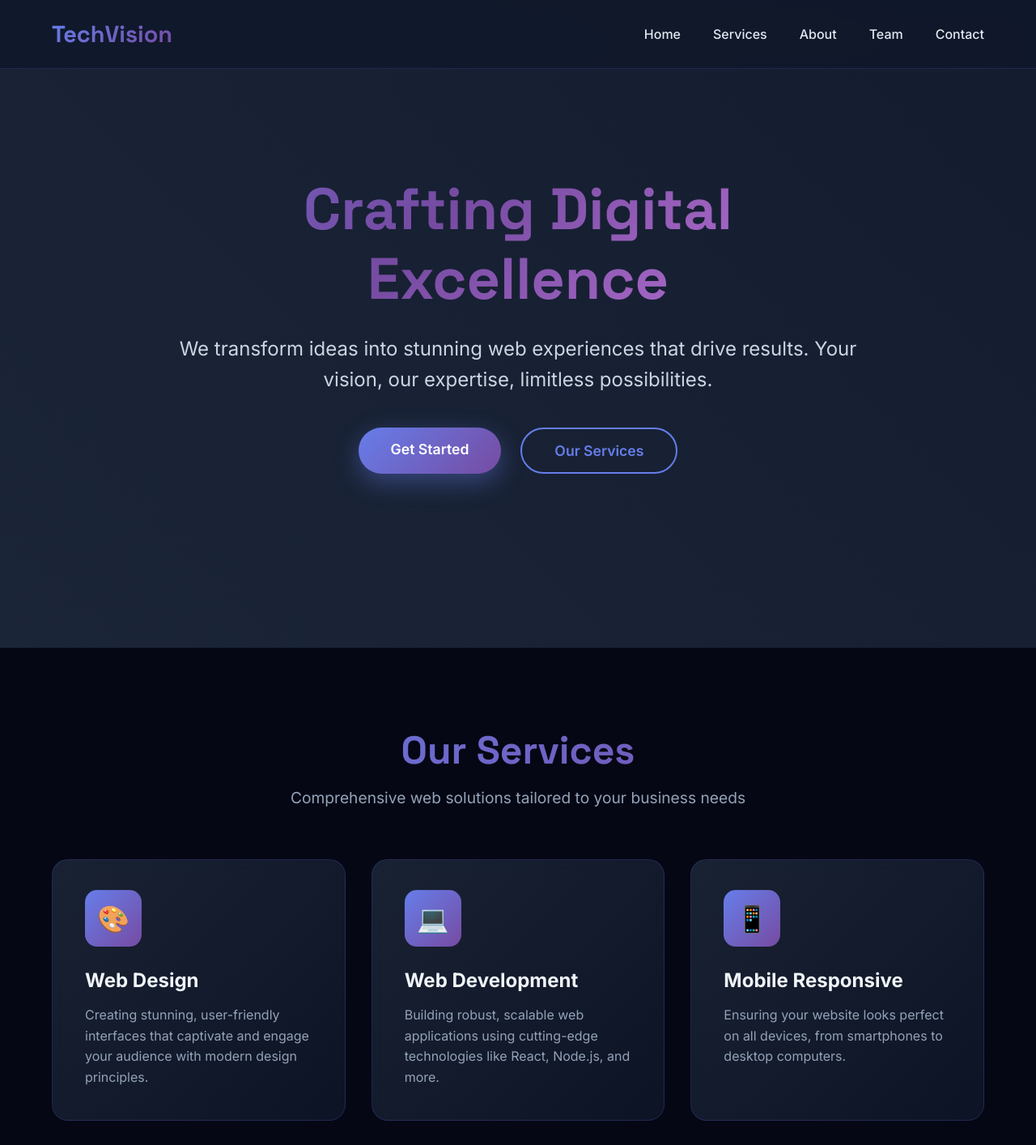
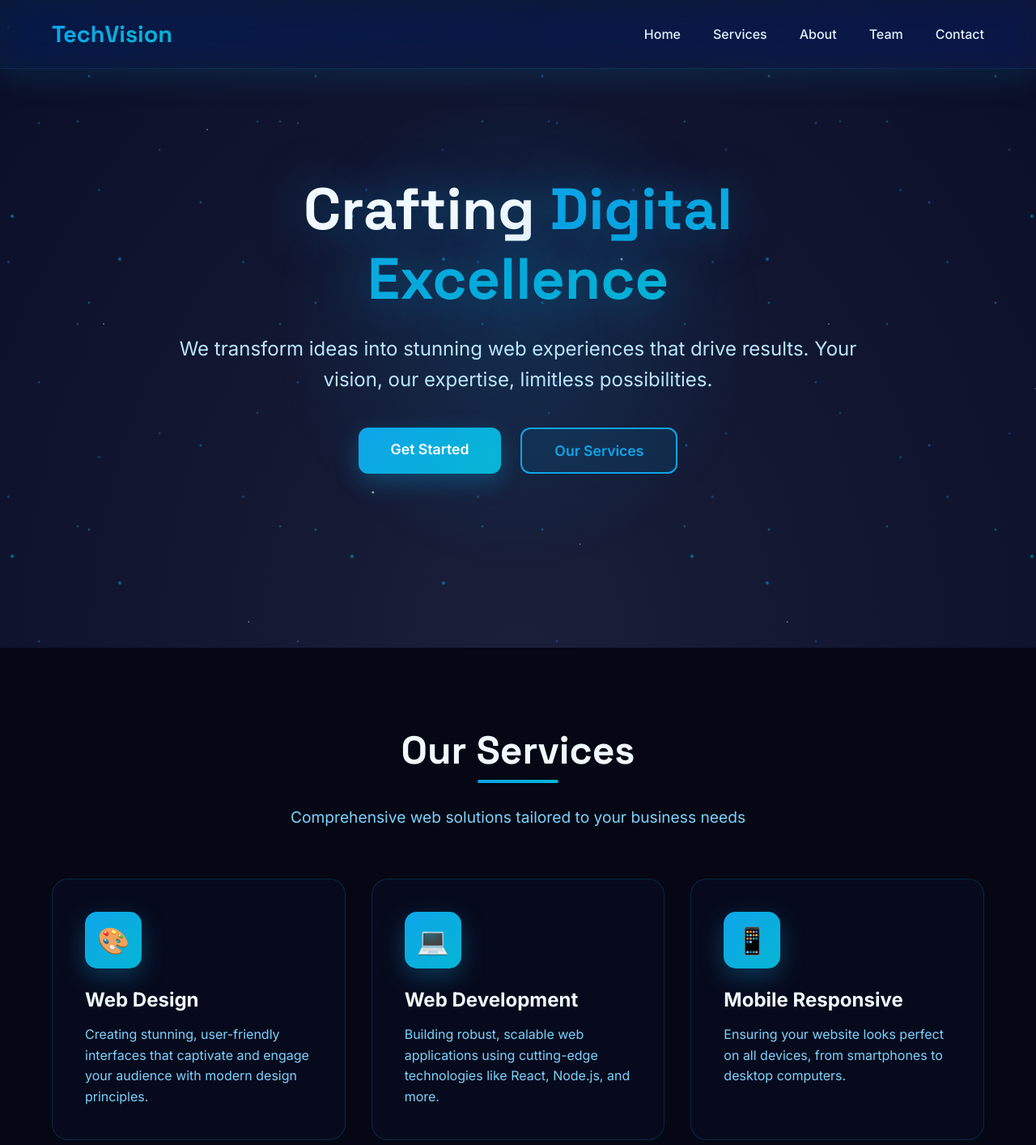
Before and after one commit to Co-okieee/My-website, a React (Vite) app: page / in a window 1280 px wide. Shown: the top 1414 px of the page at 81% size. Built offline with nearby package versions, Linux system fonts and the light colour scheme.

Commit message:
Background update

```diff
--- a/src/App.css
+++ b/src/App.css
@@ -1,4 +1,5 @@
-/* Animated Background */
+/* ========== 星空粒子背景 - 完整替换 .animated-bg 部分 ========== */
+
 .animated-bg {
   position: fixed;
   top: 0;
@@ -6,34 +7,134 @@
   width: 100%;
   height: 100%;
   z-index: -1;
-  background: linear-gradient(45deg, #0f172a, #1e293b, #0f172a);
-  background-size: 400% 400%;
-  animation: gradientShift 15s ease infinite;
+  background: radial-gradient(ellipse at bottom, #1a1f3a 0%, #0a0e27 100%);
+  overflow: hidden;
 }
 
-@keyframes gradientShift {
+/* 星星层 - 小星星（更密集） */
+.animated-bg::before {
+  content: '';
+  position: absolute;
+  top: 0;
+  left: 0;
+  width: 100%;
+  height: 100%;
+  background-image:
+    radial-gradient(1px 1px at 10% 10%, white, transparent),
+    radial-gradient(1px 1px at 20% 15%, white, transparent),
+    radial-gradient(2px 2px at 30% 20%, white, transparent),
+    radial-gradient(1px 1px at 40% 25%, white, transparent),
+    radial-gradient(1px 1px at 50% 30%, white, transparent),
+    radial-gradient(2px 2px at 60% 35%, white, transparent),
+    radial-gradient(1px 1px at 70% 40%, white, transparent),
+    radial-gradient(1px 1px at 80% 45%, white, transparent),
+    radial-gradient(2px 2px at 90% 50%, white, transparent),
+    radial-gradient(1px 1px at 15% 55%, white, transparent),
+    radial-gradient(1px 1px at 25% 60%, white, transparent),
+    radial-gradient(2px 2px at 35% 65%, white, transparent),
+    radial-gradient(1px 1px at 45% 70%, white, transparent),
+    radial-gradient(1px 1px at 55% 75%, white, transparent),
+    radial-gradient(2px 2px at 65% 80%, white, transparent),
+    radial-gradient(1px 1px at 75% 85%, white, transparent),
+    radial-gradient(1px 1px at 85% 90%, white, transparent),
+    radial-gradient(2px 2px at 95% 95%, white, transparent),
+    radial-gradient(1px 1px at 12% 48%, white, transparent),
+    radial-gradient(1px 1px at 22% 52%, white, transparent),
+    radial-gradient(1px 1px at 32% 58%, white, transparent),
+    radial-gradient(2px 2px at 42% 62%, white, transparent),
+    radial-gradient(1px 1px at 52% 68%, white, transparent),
+    radial-gradient(1px 1px at 62% 72%, white, transparent),
+    radial-gradient(2px 2px at 72% 78%, white, transparent),
+    radial-gradient(1px 1px at 82% 82%, white, transparent),
+    radial-gradient(1px 1px at 92% 88%, white, transparent),
+    radial-gradient(1px 1px at 5% 25%, white, transparent),
+    radial-gradient(2px 2px at 18% 38%, white, transparent),
+    radial-gradient(1px 1px at 28% 42%, white, transparent),
+    radial-gradient(1px 1px at 38% 48%, white, transparent),
+    radial-gradient(2px 2px at 48% 52%, white, transparent),
+    radial-gradient(1px 1px at 58% 58%, white, transparent),
+    radial-gradient(1px 1px at 68% 62%, white, transparent),
+    radial-gradient(2px 2px at 78% 68%, white, transparent),
+    radial-gradient(1px 1px at 88% 72%, white, transparent);
+  background-size: 200% 200%;
+  background-position: 0% 0%;
+  animation: twinkle 8s ease-in-out infinite;
+  opacity: 0.9;
+}
+
+/* 星星层 - 蓝色发光星（更多） */
+.animated-bg::after {
+  content: '';
+  position: absolute;
+  top: 0;
+  left: 0;
+  width: 100%;
+  height: 100%;
+  background-image:
+    radial-gradient(circle, rgba(14, 165, 233, 0.6) 0%, transparent 2px),
+    radial-gradient(circle, rgba(6, 182, 212, 0.5) 0%, transparent 2px),
+    radial-gradient(circle, rgba(59, 130, 246, 0.4) 0%, transparent 2px),
+    radial-gradient(circle, rgba(14, 165, 233, 0.7) 0%, transparent 3px),
+    radial-gradient(circle, rgba(6, 182, 212, 0.6) 0%, transparent 2px),
+    radial-gradient(circle, rgba(59, 130, 246, 0.5) 0%, transparent 2px),
+    radial-gradient(circle, rgba(14, 165, 233, 0.4) 0%, transparent 2px),
+    radial-gradient(circle, rgba(6, 182, 212, 0.7) 0%, transparent 3px),
+    radial-gradient(circle, rgba(59, 130, 246, 0.6) 0%, transparent 2px),
+    radial-gradient(circle, rgba(14, 165, 233, 0.5) 0%, transparent 2px);
+  background-size:
+    300px 300px,
+    250px 250px,
+    350px 350px,
+    400px 400px,
+    280px 280px,
+    320px 320px,
+    360px 360px,
+    420px 420px,
+    290px 290px,
+    330px 330px;
+  background-position:
+    10% 20%,
+    70% 50%,
+    40% 80%,
+    85% 30%,
+    25% 45%,
+    55% 65%,
+    15% 75%,
+    75% 15%,
+    45% 35%,
+    65% 85%;
+  animation: floatStars 20s ease-in-out infinite;
+}
+
+@keyframes gradientWave {
   0% { background-position: 0% 50%; }
-  50% { background-position: 100% 50%; }
+  25% { background-position: 100% 50%; }
+  50% { background-position: 100% 100%; }
+  75% { background-position: 0% 100%; }
   100% { background-position: 0% 50%; }
 }
 
-/* Floating Particles */
-.particle {
-  position: absolute;
-  background: radial-gradient(circle, rgba(99, 102, 241, 0.8), transparent);
-  border-radius: 50%;
-  pointer-events: none;
-  animation: float 20s infinite ease-in-out;
+@keyframes floatCircles {
+  0%, 100% {
+    transform: translate(0, 0) scale(1);
+    opacity: 1;
+  }
+  33% {
+    transform: translate(30px, -30px) scale(1.1);
+    opacity: 0.8;
+  }
+  66% {
+    transform: translate(-20px, 20px) scale(0.9);
+    opacity: 0.9;
+  }
 }
 
-@keyframes float {
-  0%, 100% { transform: translateY(0) translateX(0) scale(1); opacity: 0.5; }
-  25% { transform: translateY(-100px) translateX(50px) scale(1.2); opacity: 0.8; }
-  50% { transform: translateY(-200px) translateX(-50px) scale(0.9); opacity: 0.6; }
-  75% { transform: translateY(-100px) translateX(-100px) scale(1.1); opacity: 0.7; }
+@keyframes movePattern {
+  0% { background-position: 0 0, 0 0, 40px 70px, 40px 70px; }
+  100% { background-position: 80px 140px, 80px 140px, 120px 210px, 120px 210px; }
 }
 
-/* Navigation */
+/* 导航栏 - 液态玻璃效果 */
 .navbar {
   position: fixed;
   top: 0;
@@ -43,28 +144,56 @@
   justify-content: space-between;
   align-items: center;
   z-index: 1000;
-  backdrop-filter: blur(10px);
-  background: rgba(15, 23, 42, 0.8);
-  border-bottom: 1px solid rgba(99, 102, 241, 0.2);
+  backdrop-filter: blur(20px) saturate(180%);
+  -webkit-backdrop-filter: blur(25px) saturate(200%);
+  background: rgba(10, 14, 39, 0.1);
+  border-bottom: 1px solid rgba(14, 165, 233, 0.2);
+  box-shadow: 0 8px 40px rgba(14, 165, 233, 0.15);
   transition: all 0.3s ease;
+}
+
+.navbar::before {
+  content: '';
+  position: absolute;
+  top: 0;
+  left: 0;
+  right: 0;
+  bottom: 0;
+  background: linear-gradient(
+    135deg,
+    rgba(14, 165, 233, 0.1) 0%,
+    rgba(6, 182, 212, 0.05) 50%,
+    rgba(59, 130, 246, 0.1) 100%
+  );
+  opacity: 0.5;
+  z-index: -1;
+  transition: opacity 0.3s ease;
+}
+
+.navbar:hover::before {
+  opacity: 0.8;
 }
 
 .navbar.scrolled {
   padding: 1rem 5%;
-  background: rgba(15, 23, 42, 0.95);
-  box-shadow: 0 10px 30px rgba(0, 0, 0, 0.3);
+  background: rgba(10, 14, 39, 0.5);
+  backdrop-filter: blur(25px) saturate(200%);
+  -webkit-backdrop-filter: blur(25px) saturate(200%);
+  box-shadow: 0 8px 40px rgba(14, 165, 233, 0.15);
+  border-bottom: 1px solid rgba(14, 165, 233, 0.2);
 }
 
 .logo {
   font-size: 1.8rem;
   font-weight: 800;
-  background: linear-gradient(135deg, #667eea, #764ba2);
-  -webkit-background-clip: text;
-  -webkit-text-fill-color: transparent;
-  background-clip: text;
+  background: linear-gradient(135deg, #0ea5e9, #06b6d4) !important;
+  -webkit-background-clip: text !important;
+  -webkit-text-fill-color: transparent !important;
+  background-clip: text !important;
   font-family: 'Space Grotesk', sans-serif;
   cursor: pointer;
   transition: transform 0.3s ease;
+  position: relative;
 }
 
 .logo:hover {
@@ -78,7 +207,7 @@
 }
 
 .nav-links a {
-  color: #e2e8f0;
+  color: #e0f2fe;
   text-decoration: none;
   font-weight: 500;
   position: relative;
@@ -92,19 +221,19 @@
   left: 0;
   width: 0;
   height: 2px;
-  background: linear-gradient(90deg, #667eea, #764ba2);
+  background: linear-gradient(90deg, #0ea5e9, #06b6d4);
   transition: width 0.3s ease;
 }
 
 .nav-links a:hover {
-  color: #667eea;
+  color: #0ea5e9 !important;
 }
 
 .nav-links a:hover::after {
   width: 100%;
 }
 
-/* Hero Section */
+/* Hero 区域 */
 .hero {
   min-height: 100vh;
   display: flex;
@@ -116,9 +245,28 @@
   overflow: hidden;
 }
 
+.hero::before {
+  content: '';
+  position: absolute;
+  width: 600px;
+  height: 600px;
+  background: radial-gradient(circle, rgba(14, 165, 233, 0.15), transparent 70%);
+  top: 50%;
+  left: 50%;
+  transform: translate(-50%, -50%);
+  animation: heroGlow 6s ease-in-out infinite;
+}
+
+@keyframes heroGlow {
+  0%, 100% { transform: translate(-50%, -50%) scale(1); }
+  50% { transform: translate(-50%, -50%) scale(1.2); }
+}
+
 .hero-content {
   max-width: 900px;
   animation: fadeInUp 1s ease;
+  position: relative;
+  z-index: 1;
 }
 
 @keyframes fadeInUp {
@@ -136,24 +284,22 @@
   font-size: 4.5rem;
   font-weight: 900;
   margin-bottom: 1.5rem;
-  background: linear-gradient(135deg, #667eea, #764ba2, #f093fb);
-  -webkit-background-clip: text;
-  -webkit-text-fill-color: transparent;
-  background-clip: text;
+  color: #f0f9ff !important;
   font-family: 'Space Grotesk', sans-serif;
   line-height: 1.2;
-  animation: gradientText 3s ease infinite;
-  background-size: 200% 200%;
+  text-shadow: 0 0 60px rgba(14, 165, 233, 0.5);
 }
 
-@keyframes gradientText {
-  0%, 100% { background-position: 0% 50%; }
-  50% { background-position: 100% 50%; }
+.hero h1 span {
+  background: linear-gradient(135deg, #0ea5e9, #06b6d4) !important;
+  -webkit-background-clip: text !important;
+  -webkit-text-fill-color: transparent !important;
+  background-clip: text !important;
 }
 
 .hero p {
   font-size: 1.5rem;
-  color: #cbd5e1;
+  color: #bae6fd !important;
   margin-bottom: 2.5rem;
   line-height: 1.6;
 }
@@ -170,7 +316,7 @@
   font-size: 1.1rem;
   font-weight: 600;
   border: none;
-  border-radius: 50px;
+  border-radius: 12px;
   cursor: pointer;
   transition: all 0.3s ease;
   text-decoration: none;
@@ -178,9 +324,9 @@
 }
 
 .btn-primary {
-  background: linear-gradient(135deg, #667eea, #764ba2);
-  color: white;
-  box-shadow: 0 10px 30px rgba(102, 126, 234, 0.4);
+  background: linear-gradient(135deg, #0ea5e9, #06b6d4) !important;
+  color: white !important;
+  box-shadow: 0 10px 30px rgba(14, 165, 233, 0.3);
   position: relative;
   overflow: hidden;
 }
@@ -202,22 +348,23 @@
 
 .btn-primary:hover {
   transform: translateY(-3px);
-  box-shadow: 0 15px 40px rgba(102, 126, 234, 0.6);
+  box-shadow: 0 15px 40px rgba(14, 165, 233, 0.5);
 }
 
 .btn-secondary {
-  background: transparent;
-  color: #667eea;
-  border: 2px solid #667eea;
+  background: rgba(14, 165, 233, 0.1) !important;
+  color: #0ea5e9 !important;
+  border: 2px solid #0ea5e9 !important;
+  backdrop-filter: blur(10px);
 }
 
 .btn-secondary:hover {
-  background: rgba(102, 126, 234, 0.1);
+  background: rgba(14, 165, 233, 0.2) !important;
   transform: translateY(-3px);
-  box-shadow: 0 10px 30px rgba(102, 126, 234, 0.3);
+  box-shadow: 0 10px 30px rgba(14, 165, 233, 0.3);
 }
 
-/* Section Styles */
+/* Section 样式 */
 section {
   padding: 6rem 5%;
   position: relative;
@@ -232,21 +379,32 @@
   font-size: 3rem;
   font-weight: 800;
   margin-bottom: 1rem;
-  background: linear-gradient(135deg, #667eea, #764ba2);
-  -webkit-background-clip: text;
-  -webkit-text-fill-color: transparent;
-  background-clip: text;
+  color: #f0f9ff !important;
   font-family: 'Space Grotesk', sans-serif;
+  position: relative;
+  display: inline-block;
+}
+
+.section-header h2::after {
+  content: '';
+  position: absolute;
+  bottom: -10px;
+  left: 50%;
+  transform: translateX(-50%);
+  width: 100px;
+  height: 4px;
+  background: linear-gradient(90deg, #0ea5e9, #06b6d4);
+  border-radius: 2px;
 }
 
 .section-header p {
   font-size: 1.2rem;
-  color: #94a3b8;
+  color: #7dd3fc !important;
   max-width: 700px;
-  margin: 0 auto;
+  margin: 1.5rem auto 0;
 }
 
-/* Services Grid */
+/* 服务卡片 */
 .services-grid {
   display: grid;
   grid-template-columns: repeat(auto-fit, minmax(300px, 1fr));
@@ -256,10 +414,10 @@
 }
 
 .service-card {
-  background: linear-gradient(135deg, rgba(30, 41, 59, 0.8), rgba(15, 23, 42, 0.8));
+  background: rgba(10, 14, 39, 0.5);
   padding: 2.5rem;
   border-radius: 20px;
-  border: 1px solid rgba(99, 102, 241, 0.2);
+  border: 1px solid rgba(14, 165, 233, 0.2);
   transition: all 0.3s ease;
   cursor: pointer;
   backdrop-filter: blur(10px);
@@ -270,55 +428,56 @@
 .service-card::before {
   content: '';
   position: absolute;
-  top: -50%;
-  left: -50%;
-  width: 200%;
-  height: 200%;
-  background: radial-gradient(circle, rgba(102, 126, 234, 0.1), transparent);
-  opacity: 0;
-  transition: opacity 0.3s ease;
+  top: 0;
+  left: 0;
+  right: 0;
+  height: 4px;
+  background: linear-gradient(90deg, #0ea5e9, #06b6d4);
+  transform: scaleX(0);
+  transition: transform 0.3s ease;
 }
 
 .service-card:hover::before {
-  opacity: 1;
+  transform: scaleX(1);
 }
 
 .service-card:hover {
   transform: translateY(-10px);
-  border-color: rgba(102, 126, 234, 0.5);
-  box-shadow: 0 20px 60px rgba(102, 126, 234, 0.3);
+  border-color: rgba(14, 165, 233, 0.5);
+  box-shadow: 0 20px 60px rgba(14, 165, 233, 0.2);
+  background: rgba(10, 14, 39, 0.8);
 }
 
 .service-icon {
   width: 70px;
   height: 70px;
-  background: linear-gradient(135deg, #667eea, #764ba2);
+  background: linear-gradient(135deg, #0ea5e9, #06b6d4) !important;
   border-radius: 15px;
   display: flex;
   align-items: center;
   justify-content: center;
   margin-bottom: 1.5rem;
   font-size: 2rem;
-  animation: iconFloat 3s ease-in-out infinite;
+  box-shadow: 0 10px 30px rgba(14, 165, 233, 0.3);
+  transition: transform 0.3s ease;
 }
 
-@keyframes iconFloat {
-  0%, 100% { transform: translateY(0); }
-  50% { transform: translateY(-10px); }
+.service-card:hover .service-icon {
+  transform: scale(1.1) rotate(5deg);
 }
 
 .service-card h3 {
   font-size: 1.5rem;
   margin-bottom: 1rem;
-  color: #f1f5f9;
+  color: #f0f9ff !important;
 }
 
 .service-card p {
-  color: #94a3b8;
+  color: #7dd3fc !important;
   line-height: 1.6;
 }
 
-/* Team Grid */
+/* 团队卡片 */
 .team-grid {
   display: grid;
   grid-template-columns: repeat(auto-fit, minmax(280px, 1fr));
@@ -328,25 +487,25 @@
 }
 
 .team-card {
-  background: linear-gradient(135deg, rgba(30, 41, 59, 0.8), rgba(15, 23, 42, 0.8));
+  background: rgba(10, 14, 39, 0.5);
   border-radius: 20px;
   overflow: hidden;
-  border: 1px solid rgba(99, 102, 241, 0.2);
+  border: 1px solid rgba(14, 165, 233, 0.2);
   transition: all 0.3s ease;
   cursor: pointer;
   backdrop-filter: blur(10px);
 }
 
 .team-card:hover {
-  transform: translateY(-10px) scale(1.02);
-  border-color: rgba(102, 126, 234, 0.5);
-  box-shadow: 0 20px 60px rgba(102, 126, 234, 0.4);
+  transform: translateY(-10px);
+  border-color: rgba(14, 165, 233, 0.5);
+  box-shadow: 0 20px 60px rgba(14, 165, 233, 0.3);
 }
 
 .team-image {
   width: 100%;
   height: 350px;
-  background: linear-gradient(135deg, #667eea, #764ba2);
+  background: linear-gradient(135deg, #0ea5e9, #06b6d4) !important;
   display: flex;
   align-items: center;
   justify-content: center;
@@ -363,33 +522,35 @@
   left: -50%;
   width: 200%;
   height: 200%;
-  background: radial-gradient(circle, rgba(255, 255, 255, 0.2), transparent);
-  animation: imageShine 4s linear infinite;
+  background: linear-gradient(45deg, transparent, rgba(255, 255, 255, 0.1), transparent);
+  transform: rotate(45deg);
+  animation: shine 3s linear infinite;
 }
 
-@keyframes imageShine {
-  from { transform: rotate(0deg); }
-  to { transform: rotate(360deg); }
+@keyframes shine {
+  from { transform: translateX(-100%) rotate(45deg); }
+  to { transform: translateX(100%) rotate(45deg); }
 }
 
 .team-info {
   padding: 2rem;
+  background: rgba(10, 14, 39, 0.8);
 }
 
 .team-info h3 {
   font-size: 1.5rem;
   margin-bottom: 0.5rem;
-  color: #f1f5f9;
+  color: #f0f9ff !important;
 }
 
 .team-info .role {
-  color: #667eea;
+  color: #0ea5e9 !important;
   font-weight: 600;
   margin-bottom: 1rem;
 }
 
 .team-info p {
-  color: #94a3b8;
+  color: #7dd3fc !important;
   line-height: 1.6;
   font-size: 0.95rem;
 }
@@ -404,36 +565,45 @@
 }
 
 .mv-card {
-  background: linear-gradient(135deg, rgba(30, 41, 59, 0.8), rgba(15, 23, 42, 0.8));
+  background: rgba(10, 14, 39, 0.5);
   padding: 3rem;
   border-radius: 20px;
-  border: 1px solid rgba(99, 102, 241, 0.2);
+  border: 1px solid rgba(14, 165, 233, 0.2);
   backdrop-filter: blur(10px);
   transition: all 0.3s ease;
+  position: relative;
+}
+
+.mv-card::before {
+  content: '';
+  position: absolute;
+  top: 0;
+  left: 0;
+  width: 4px;
+  height: 100%;
+  background: linear-gradient(180deg, #0ea5e9, #06b6d4);
+  border-radius: 20px 0 0 20px;
 }
 
 .mv-card:hover {
-  transform: translateY(-5px);
-  border-color: rgba(102, 126, 234, 0.5);
-  box-shadow: 0 20px 60px rgba(102, 126, 234, 0.3);
+  transform: translateX(10px);
+  border-color: rgba(14, 165, 233, 0.5);
+  box-shadow: 0 20px 60px rgba(14, 165, 233, 0.2);
 }
 
 .mv-card h3 {
   font-size: 2rem;
   margin-bottom: 1.5rem;
-  background: linear-gradient(135deg, #667eea, #764ba2);
-  -webkit-background-clip: text;
-  -webkit-text-fill-color: transparent;
-  background-clip: text;
+  color: #f0f9ff !important;
 }
 
 .mv-card p {
-  color: #cbd5e1;
+  color: #bae6fd !important;
   line-height: 1.8;
   font-size: 1.1rem;
 }
 
-/* Contact Form */
+/* 联系表单 */
 .contact-content {
   max-width: 600px;
   margin: 0 auto;
@@ -452,17 +622,17 @@
 }
 
 .form-group label {
-  color: #e2e8f0;
+  color: #e0f2fe !important;
   font-weight: 500;
 }
 
 .form-group input,
 .form-group textarea {
   padding: 1rem;
-  background: rgba(30, 41, 59, 0.8);
-  border: 1px solid rgba(99, 102, 241, 0.3);
+  background: rgba(10, 14, 39, 0.5);
+  border: 1px solid rgba(14, 165, 233, 0.3);
   border-radius: 10px;
-  color: #f1f5f9;
+  color: #f0f9ff !important;
   font-size: 1rem;
   transition: all 0.3s ease;
   font-family: 'Inter', sans-serif;
@@ -471,8 +641,9 @@
 .form-group input:focus,
 .form-group textarea:focus {
   outline: none;
-  border-color: #667eea;
-  box-shadow: 0 0 20px rgba(102, 126, 234, 0.3);
+  border-color: #0ea5e9;
+  box-shadow: 0 0 20px rgba(14, 165, 233, 0.3);
+  background: rgba(10, 14, 39, 0.8);
 }
 
 .form-group textarea {
@@ -482,10 +653,10 @@
 
 /* Footer */
 .footer {
-  background: rgba(15, 23, 42, 0.95);
+  background: rgba(10, 14, 39, 0.95);
   padding: 3rem 5%;
   text-align: center;
-  border-top: 1px solid rgba(99, 102, 241, 0.2);
+  border-top: 1px solid rgba(14, 165, 233, 0.2);
 }
 
 .footer-content {
@@ -494,7 +665,7 @@
 }
 
 .footer p {
-  color: #94a3b8;
+  color: #7dd3fc !important;
   margin-bottom: 1rem;
 }
 
@@ -508,23 +679,23 @@
 .social-links a {
   width: 50px;
   height: 50px;
-  background: linear-gradient(135deg, #667eea, #764ba2);
+  background: linear-gradient(135deg, #0ea5e9, #06b6d4) !important;
   border-radius: 50%;
   display: flex;
   align-items: center;
   justify-content: center;
-  color: white;
+  color: white !important;
   text-decoration: none;
   transition: all 0.3s ease;
   font-size: 1.3rem;
 }
 
 .social-links a:hover {
-  transform: translateY(-5px) rotate(360deg);
-  box-shadow: 0 10px 30px rgba(102, 126, 234, 0.5);
+  transform: translateY(-5px);
+  box-shadow: 0 10px 30px rgba(14, 165, 233, 0.5);
 }
 
-/* Responsive */
+/* 响应式 */
 @media (max-width: 768px) {
   .nav-links {
     display: none;
@@ -555,10 +726,3 @@
     flex-direction: column;
   }
 }
-
-.team-photo {
-  width: 120px;
-  height: 120px;
-  border-radius: 50%;
-  object-fit: cover;
-}
--- a/src/App.jsx
+++ b/src/App.jsx
@@ -18,6 +18,7 @@
   }, []);
 
   useEffect(() => {
+
   }, []);
 
   const handleSubmit = (e) => {
@@ -114,7 +115,7 @@
       <section id="home" className="hero">
         <div className="hero-content">
           <h1>
-            Crafting <span>Digital Excellence</span>
+            Crafting <span style={{background: 'linear-gradient(135deg, #0ea5e9, #06b6d4)', WebkitBackgroundClip: 'text', WebkitTextFillColor: 'transparent'}}>Digital Excellence</span>
           </h1>
           <p>
             We transform ideas into stunning web experiences that drive results.
```
